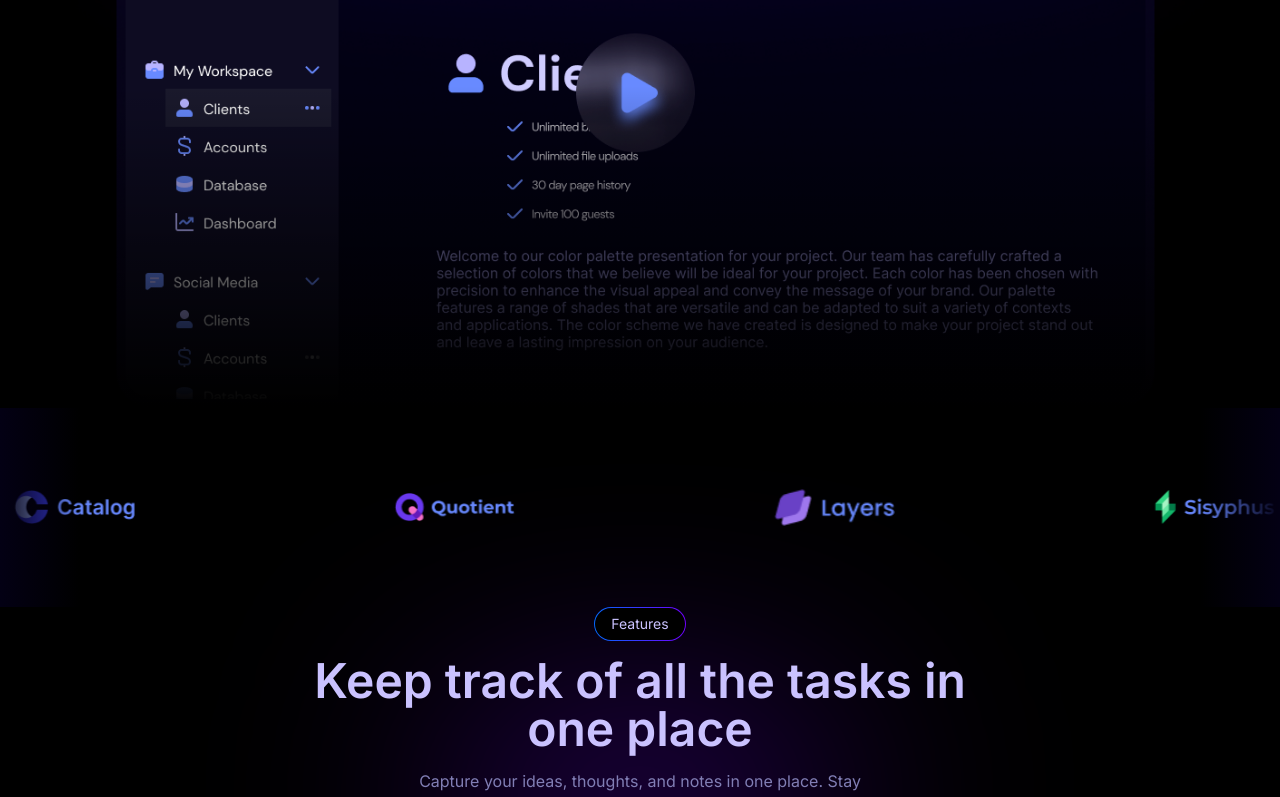
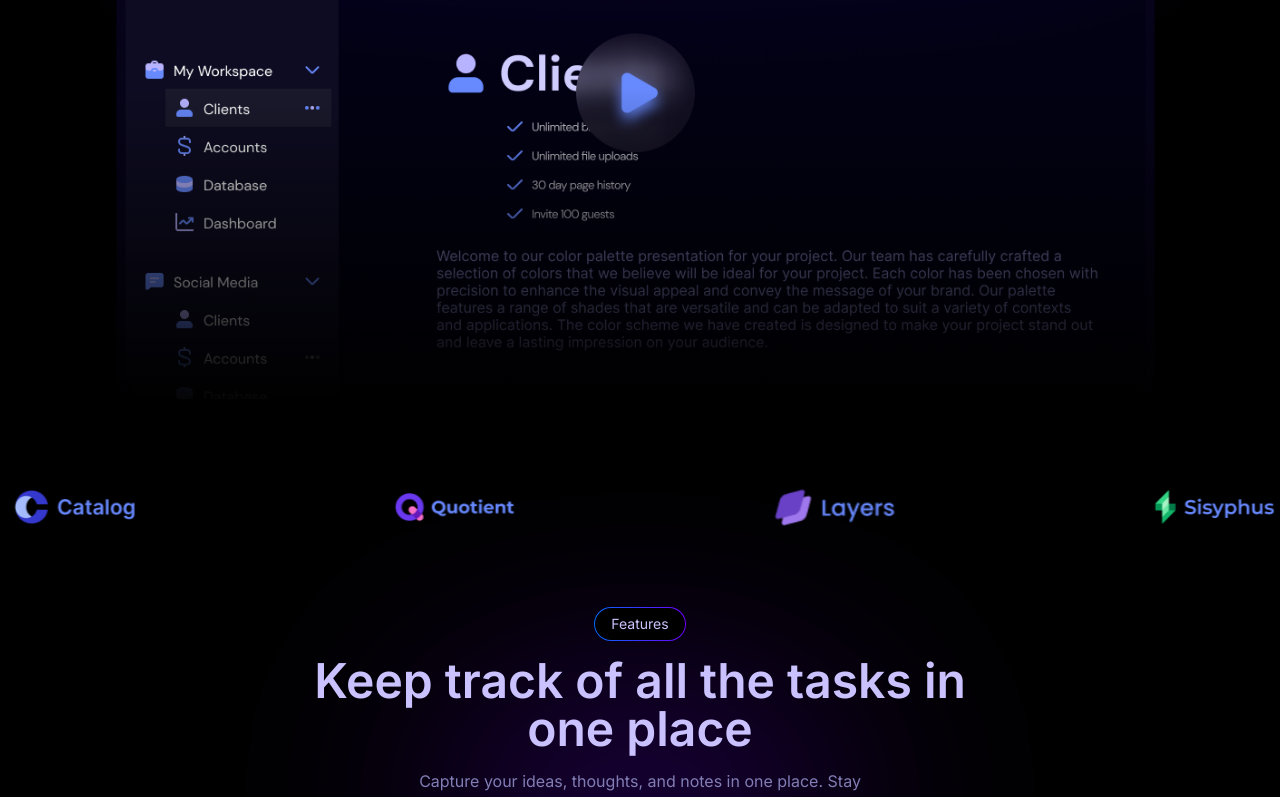
Before and after one commit to aayushsaini/Slate, a Next.js app: page / in a window 1280 px wide. Shown: the part 488-1285 px from the top of the page. Built offline with nearby package versions, Linux system fonts and the light colour scheme.

Commit message:
Removed gradient

```diff
--- a/src/app/(site)/page.tsx
+++ b/src/app/(site)/page.tsx
@@ -92,7 +92,6 @@ const HomePage = () => {
             after:content['']
             after:dark:from-brand-dark
             after:from-background
-            after:bg-gradient-to-l
             after:right-0
             after:bottom-0
             after:top-0
@@ -103,7 +102,6 @@ const HomePage = () => {
             before:content['']
             before:dark:from-brand-dark
             before:from-background
-            before:bg-gradient-to-r
             before:left-0
             before:top-0
             before:bottom-0
```
